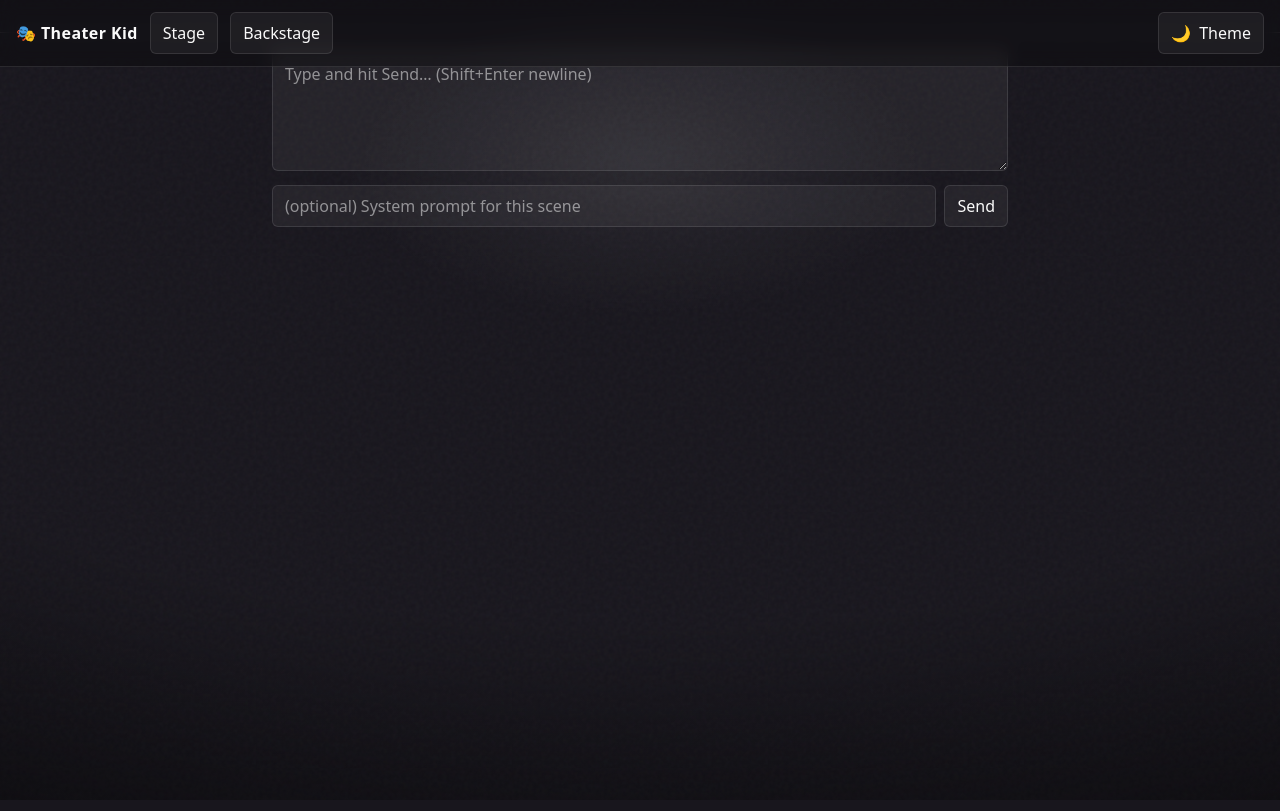
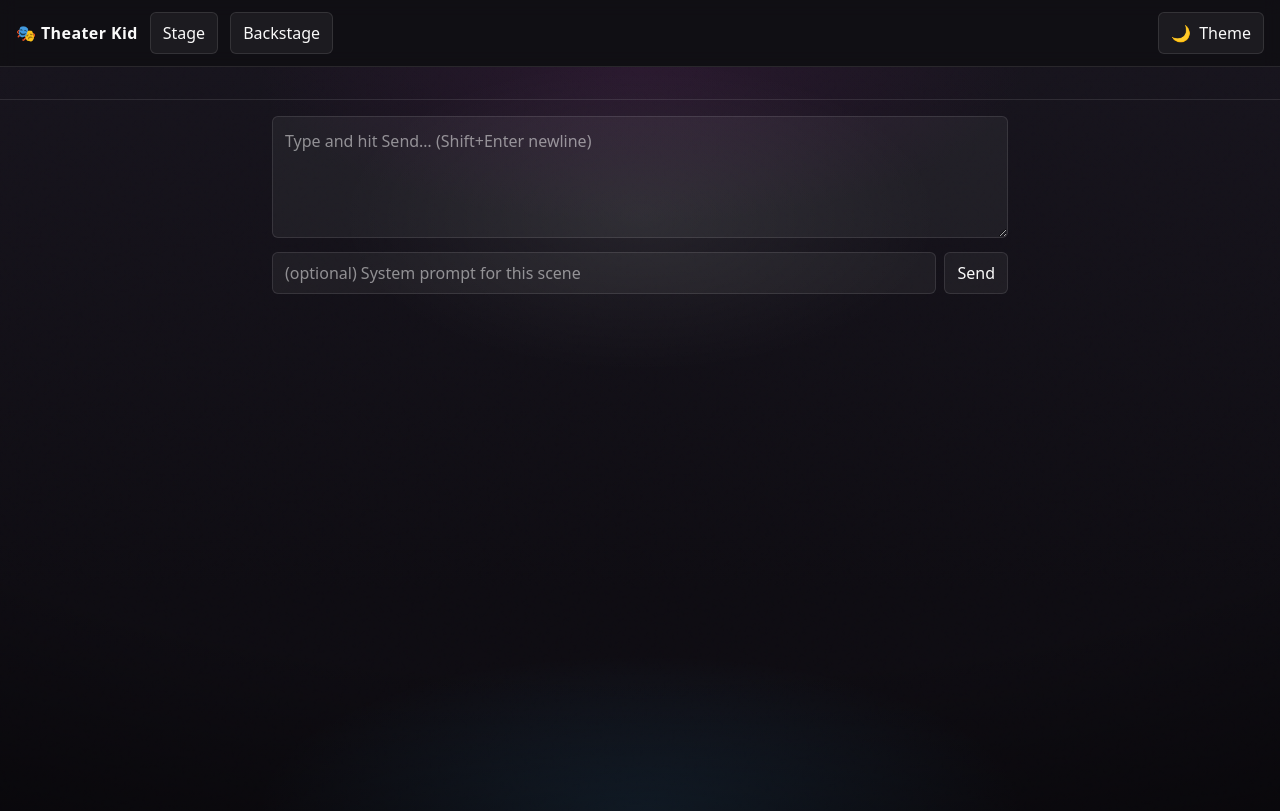
Before and after one commit to cerealean/theater-kid, an Angular app: page /stage in a window 1280 px wide. Built offline with nearby package versions, Linux system fonts and the light colour scheme.

Commit message:
style: fixed the spotlight

```diff
--- a/src/app/core/directives/spotlight.ts
+++ b/src/app/core/directives/spotlight.ts
@@ -1,7 +1,7 @@
 import { Directive, ElementRef, HostListener } from '@angular/core';
 
 @Directive({
-  selector: '.tk-theater-spotlight'
+  selector: '[tkSpotlight]',
 })
 export class Spotlight {
   constructor(private el: ElementRef<HTMLElement>) { }
--- a/src/app/routes/theater/theater.shell.html
+++ b/src/app/routes/theater/theater.shell.html
@@ -9,10 +9,8 @@
       </button>
     </nav>
   </header>
-  <main class="tk-stage tk-theater-spotlight overflow-auto">
+  <main class="tk-stage overflow-auto" tkSpotlight>
+    <div class="tk-theater-spotlight"></div>
     <router-outlet />
   </main>
-  <footer>
-
-  </footer>
 </div>
--- a/src/styles.css
+++ b/src/styles.css
@@ -20,26 +20,34 @@ html, body { height: 100%; background: hsl(var(--tk-surface)); color: hsl(var(--
 /* Base stage background */
 .tk-stage {
   position: relative;
+  /* min-height: 100%; */
   background:
-    radial-gradient(1200px 600px at 50% 0%, hsl(var(--tk-primary) / .15), transparent 60%),
-    radial-gradient(900px 480px at 50% 100%, hsl(var(--tk-accent) / .08), transparent 60%),
-    linear-gradient(to bottom, hsl(var(--tk-surface)), color-mix(in oklab, black 25%, hsl(var(--tk-surface))) 70%);
-  isolation: isolate; /* keeps overlays from blending with outside */
+    /* Top glow */
+    radial-gradient(50% 35% at 50% 0%,
+      rgba(125, 43, 124, 0.18), transparent 60%),
+    /* Bottom glow */
+    radial-gradient(50% 35% at 50% 100%,
+      rgba(63, 182, 255, 0.12), transparent 60%),
+    /* Base */
+    linear-gradient(#17141d, #0e0c12 70%);
+    isolation: isolate; /* keeps overlays from blending with outside */
 }
 
 /* Soft vignette */
 .tk-stage::after {
   content: "";
-  position: absolute; inset: 0;
+  position: absolute;
+  inset: 0;
   pointer-events: none;
-  background:
-    radial-gradient(120% 80% at 50% 30%, transparent 60%, rgba(0,0,0,.45) 100%);
-}
+  background: radial-gradient(120% 85% at 50% 30%,
+    rgba(0,0,0,0) 60%, rgba(0,0,0,0.48) 100%);
+  }
 
 /* Optional ultra-light film grain (SVG data URI) */
 .tk-stage::before {
   content: "";
-  position: absolute; inset: 0;
+  position: absolute;
+  inset: 0;
   pointer-events: none;
   opacity: .05;
   mix-blend-mode: overlay;
```
